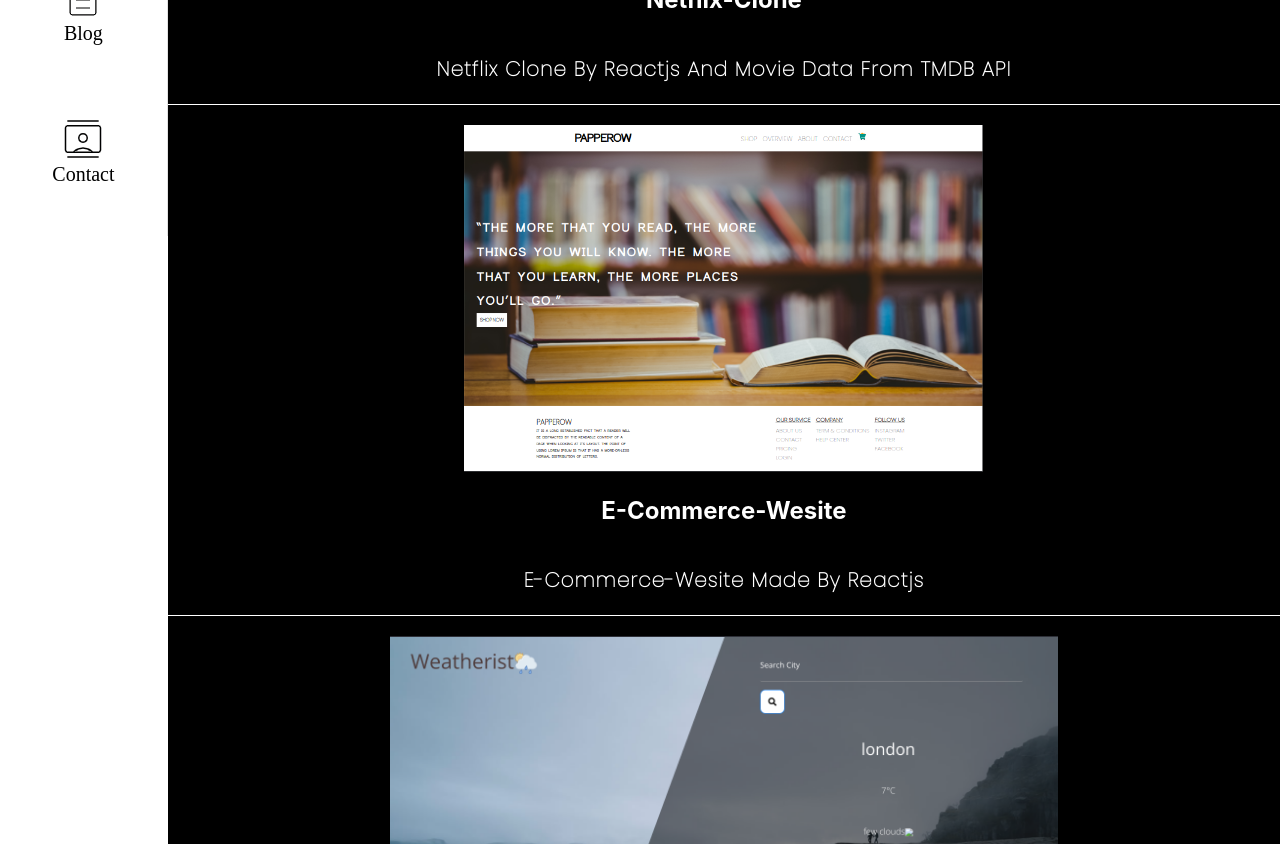
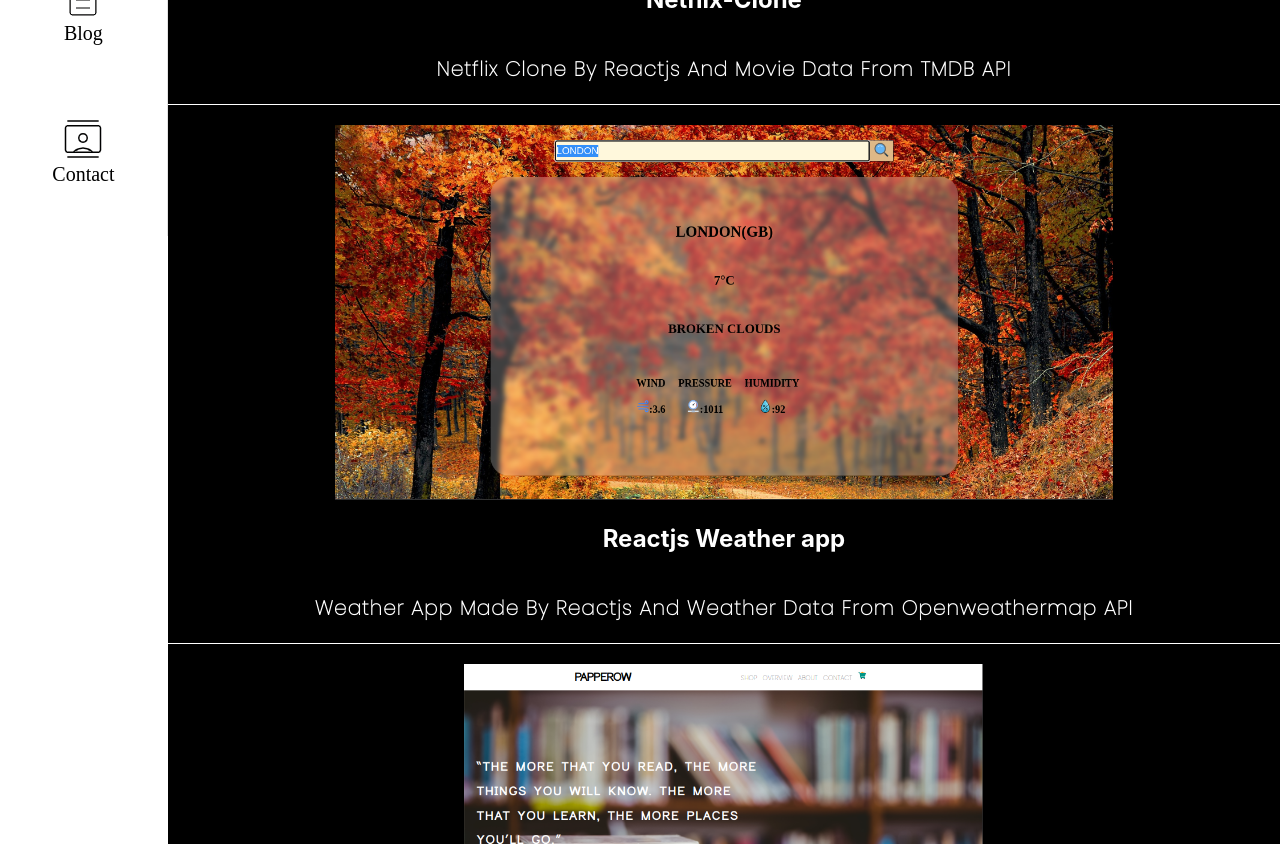
Before and after one commit to Shabeebkaruvath/Shabeeb, a React (Create React App) app: page /Shabeeb/portfolio in a window 1280 px wide. Shown: the part 500-1344 px from the top of the page. Built offline with nearby package versions, Linux system fonts and the light colour scheme; a web font is replaced by a local one.

Commit message:
portfolio-add-new

```diff
--- a/src/content/Portfolio/Portfolio.css
+++ b/src/content/Portfolio/Portfolio.css
@@ -3,7 +3,7 @@
   background-size: cover;
   color: white;
   width: -webkit-fill-available;
-  height: 250vh;
+  height: 350vh;
 }
 .port1 img,
 .port2 img,
--- a/src/content/Portfolio/Portfolio.jsx
+++ b/src/content/Portfolio/Portfolio.jsx
@@ -3,6 +3,7 @@
 import netflix from "./netflix-clone.png";
 import pepper from "./E-commerce.png";
 import weather from "./weather.png";
+import weathereact from "./React-weather.png";
 function Portfolio() {
   return (
     <div className="portdiv" style={{}}>
@@ -17,6 +18,17 @@
             Netflix clone by Reactjs and Movie Data from TMDB API
           </p>
         </div>
+
+        <div className="port1">
+          <a href="https://shabeebkaruvath.github.io/Reactjs-Weather-app-/">
+            <img src={weathereact} alt="Weather" />
+          </a>
+          <h2 className="port1h">Reactjs Weather app</h2>
+          <p className="port1p">
+           Weather app made by Reactjs and Weather Data from openweathermap API
+          </p>
+        </div>
+
         <div className="port2">
           <a href="https://shabeebkaruvath.github.io/E-Commerce-Wesite/">
             <img src={pepper} alt="e-commerce" />
```
Also changed, not shown: src/content/Portfolio/React-weather.png (added), 11 other files (tests, documents, lock files or other folders).
